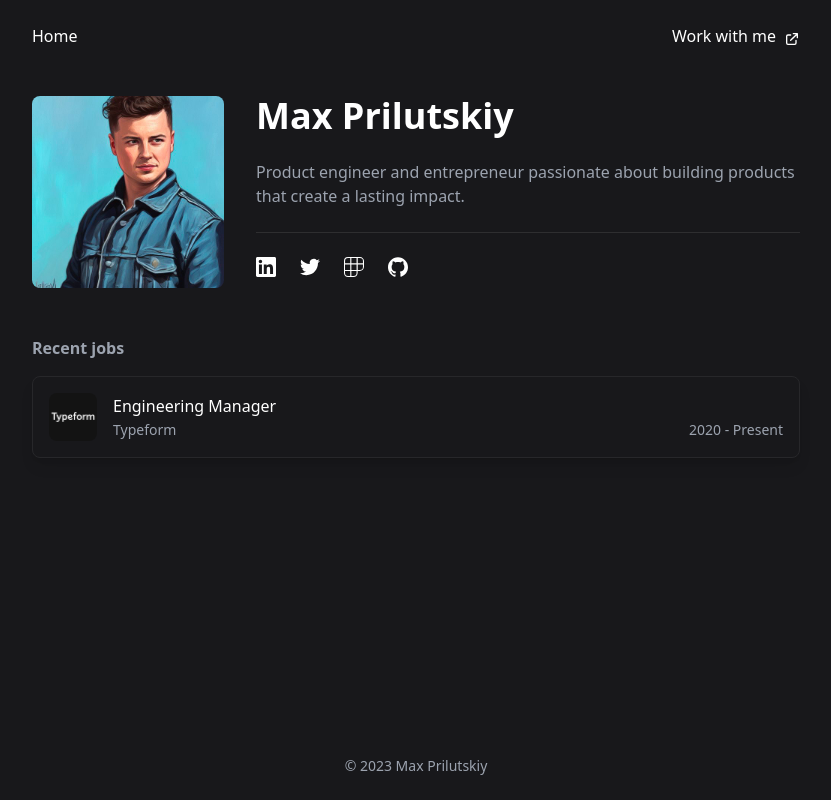
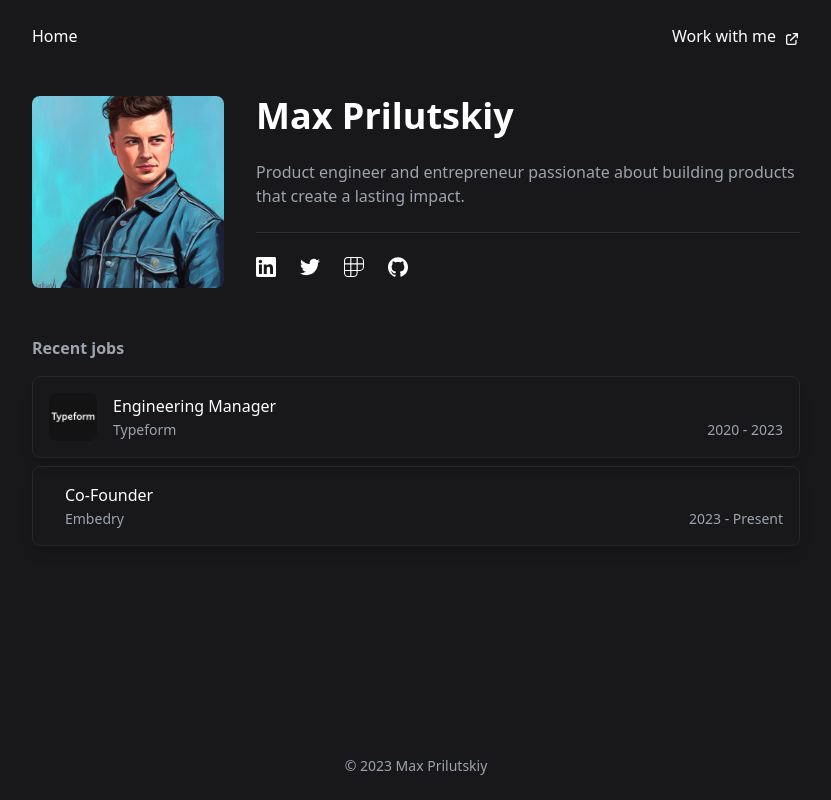
Before and after one commit to maxprilutskiy/maxprilutskiy, a Next.js app: page / in a window 1280 px wide. Shown: the whole page, without its empty margins (224-1055 px from the left). Built offline with nearby package versions, Linux system fonts and the light colour scheme.

Commit message:
updated website

```diff
--- a/src/app/page.tsx
+++ b/src/app/page.tsx
@@ -78,7 +78,32 @@ export default function Home() {
               <div className='mb-0.5'>Engineering Manager</div>
               <div className='flex justify-between'>
                 <div className='text-gray-400 text-sm'>Typeform</div>
-                <span className='text-gray-400 text-sm'>2020 - Present</span>
+                <span className='text-gray-400 text-sm'>2020 - 2023</span>
+              </div>
+            </div>
+          </div>
+        </div>
+        <div className="mb-2" />
+        <div className="p-4 border border-zinc-800 rounded-lg shadow-lg">
+          <div className='flex flex-row gap-4 items-center'>
+            <div>
+              <a
+                href="https://embedry.com"
+                target="_blank"
+                rel="noopener noreferrer"
+              >
+                <div
+                  width={48}
+                  className="bg-zinc-700 rounded-lg"
+                  alt="Embedry logo placeholder"
+                />
+              </a>
+            </div>
+            <div className='grow'>
+              <div className='mb-0.5'>Co-Founder</div>
+              <div className='flex justify-between'>
+                <div className='text-gray-400 text-sm'>Embedry</div>
+                <span className='text-gray-400 text-sm'>2023 - Present</span>
               </div>
             </div>
           </div>
```
